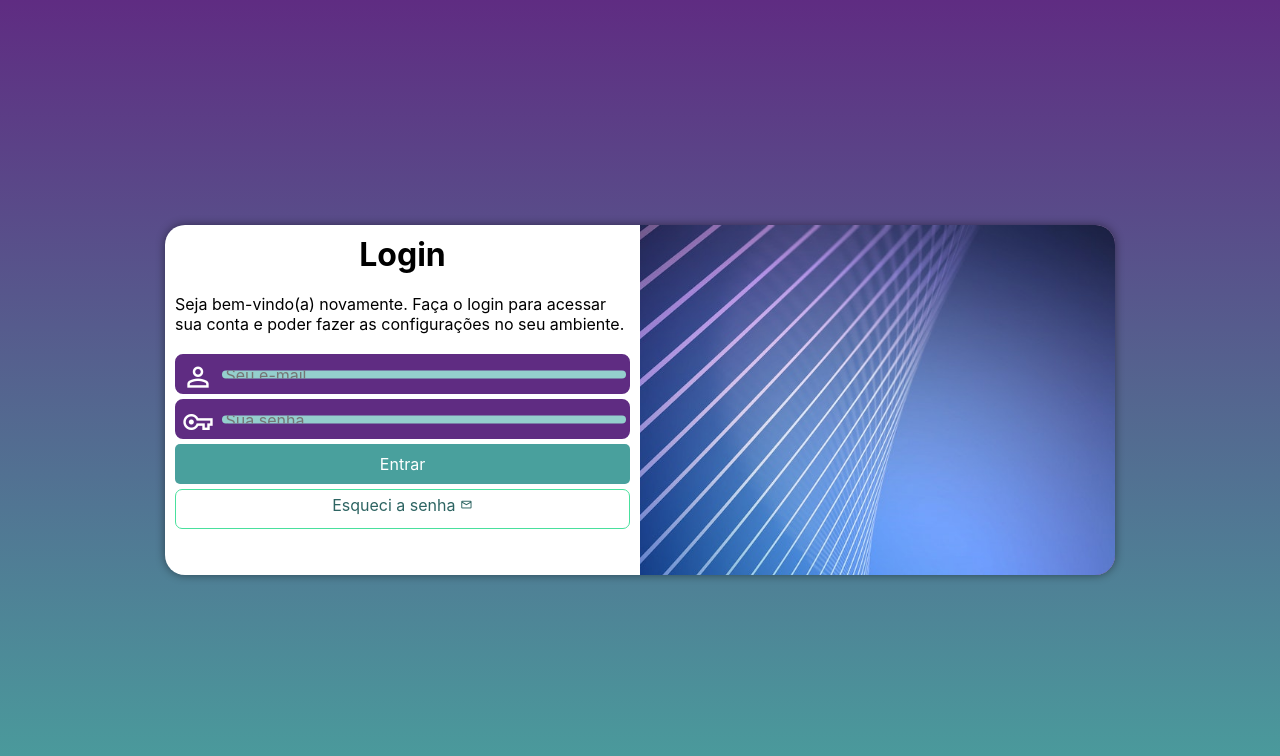
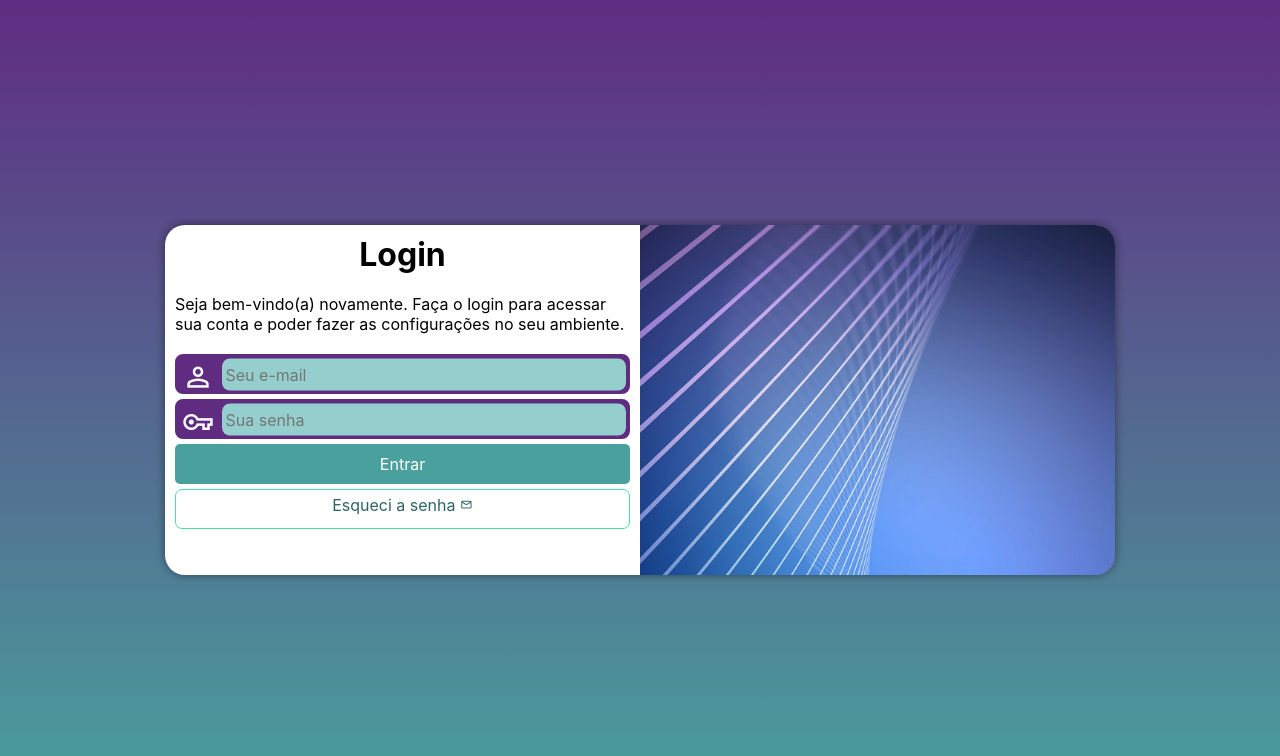
Before and after one commit to Gustavo-dos-Reis/projeto-login, a plain HTML site: page index.html in a window 1280 px wide. Drawn offline with nearby package versions, Linux system fonts and the light colour scheme.

Commit message:
alterei o height do input

```diff
--- a/estilos/style.css
+++ b/estilos/style.css
@@ -90,7 +90,7 @@ div.campo > input {
     background-color: #94cfcd;
     font-size: 1em;
     width: calc(99.5% - 44px);
-    height: 10%;
+    height:90%;
     border: 0px;
     border-radius: 8px;
     padding: 4px;
```
